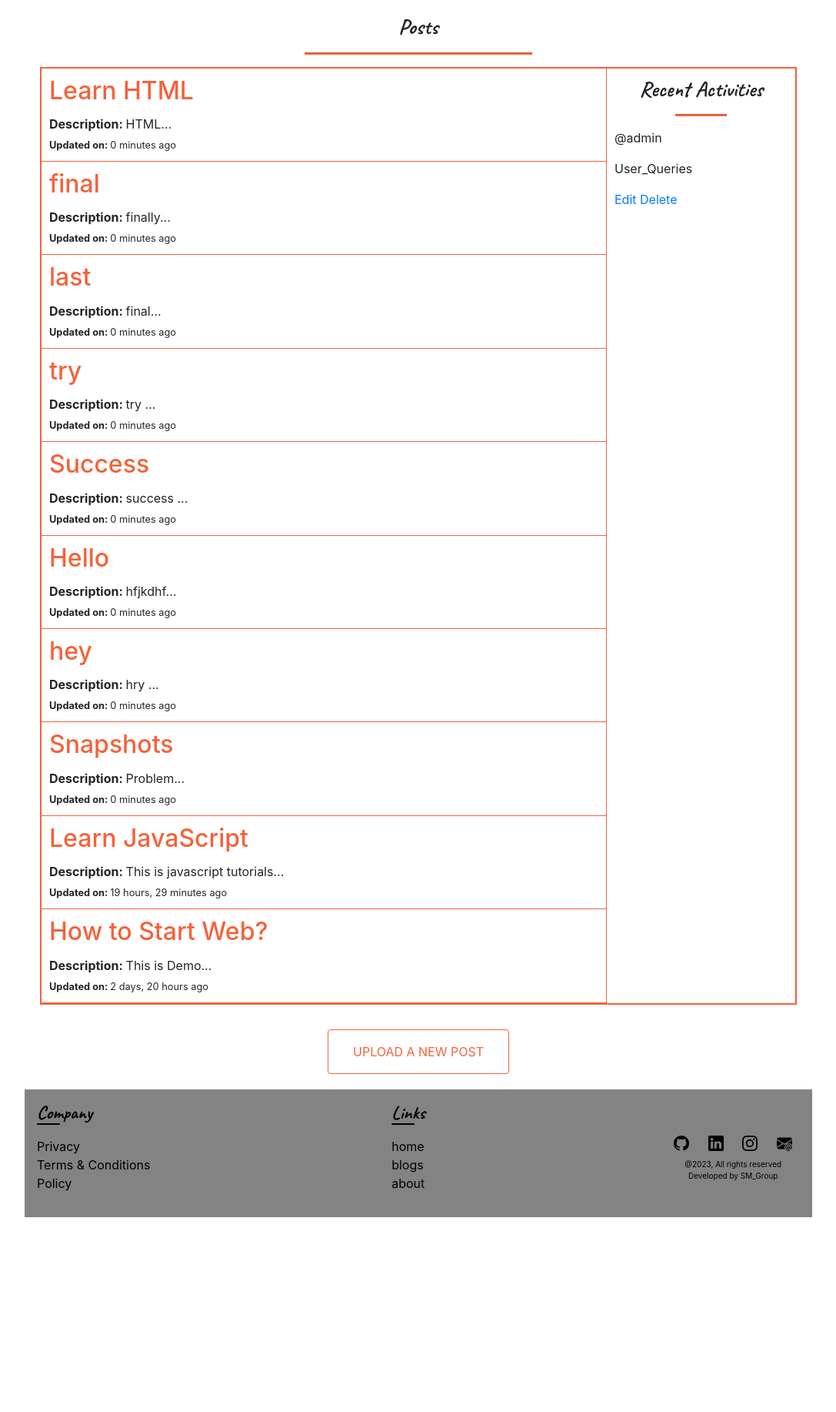
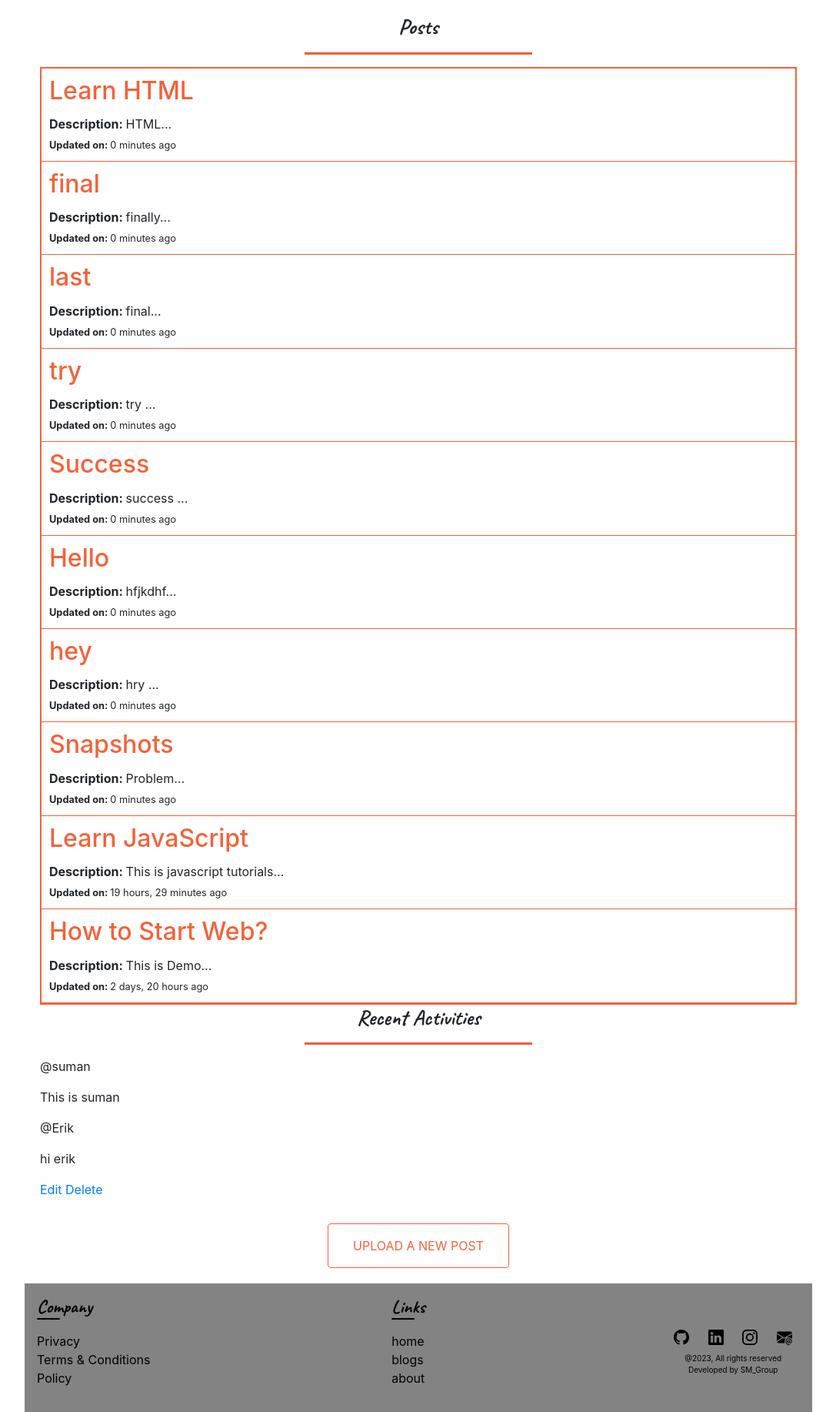
Before and after one commit to Sujeet2003/Blog, a Django app: page /all-posts/ in a window 1280 px wide. Shown: the part 82-1916 px from the top of the page at 77% size, without its empty margins (96-1183 px from the left). Before the commit the page ends 1663 px from the top, so only its background shows below. Run offline with Django 4.2, Linux system fonts and the light colour scheme; a user stored in the database is signed in; data comes from the database, SQL or seed files in the repository; both versions use the stored data as it was after the commit.

Commit message:
searching query done

```diff
--- a/base/admin.py
+++ b/base/admin.py
@@ -1,7 +1,7 @@
 from django.contrib import admin
-from .models import facts, posts
+from .models import facts, posts, logginedUser
 
 # Register your models here.
 admin.site.register(facts)
 admin.site.register(posts)
-# admin.site.register(loggedinUser)
+admin.site.register(logginedUser)
--- a/base/models.py
+++ b/base/models.py
@@ -22,3 +22,11 @@ class posts(models.Model):
 
     def __str__(self):
         return self.post_title
+
+class logginedUser(models.Model):
+    user = models.ForeignKey(User, on_delete=models.CASCADE)
+    user_query = models.TextField()
+    user_created = models.DateTimeField(auto_now_add=True)
+
+    def __str__(self):
+        return self.user_query
--- a/base/views.py
+++ b/base/views.py
@@ -1,17 +1,27 @@
-from django.shortcuts import render, redirect, get_object_or_404
+from django.shortcuts import render, redirect
 from django.http import HttpResponseRedirect, HttpResponseNotFound
-from .models import facts, posts
+from .models import facts, posts, logginedUser
 from django.contrib import messages
 from .forms import updateFact, updatePost
 from django.contrib.auth.models import User
 from django.contrib.auth import authenticate, login, logout
 from django.contrib.auth.decorators import login_required
+from django.db.models import Q
 
 # Create your views here.
 def home(request):
+    message = "Posts Is Not Available For This Query"
+    query = request.GET.get('q') if request.GET.get('q') != None else ''
+    if query:
+        Posts = posts.objects.filter(
+            Q(post_title__icontains=query)
+        )[0:3]
+    else:
+        Posts = posts.objects.all().order_by('-post_created').filter()[0:3]
+
     Facts = facts.objects.all().filter()[0:3]
-    Posts = posts.objects.all().order_by('-post_created').filter()[0:3]
     context = {
+        'message': message,
         'facts': Facts,
         'Posts': Posts,
     }
@@ -108,9 +118,21 @@ def userLogout(request):
     return redirect('home')
 
 def post(request):
-    total_post = posts.objects.all().order_by('-post_created')
+    message = "Posts Is Not Available For This Query"
+    users = logginedUser.objects.all().filter()[0:10]
+    query = request.GET.get('q') if request.GET.get('q') != None else ''
+    if query:
+        total_post = posts.objects.filter(
+            Q(post_title__icontains=query)
+        )
+    else:
+        message = ""
+        total_post = posts.objects.all().order_by('-post_created').filter()[0:30]
+
     context = {
-        'total_post': total_post
+        'total_post': total_post,
+        'users': users,
+        'message': message,
     }
     return render(request, 'post.html', context)
 
--- a/static/css/style.css
+++ b/static/css/style.css
@@ -398,18 +398,14 @@ textarea {
 }
 
 .post-container {
-    display: grid;
-    grid-template-columns: 3fr 1fr;
+    display: flex;
+    flex-direction: column;
     border: 2px solid var(--orange-color);
 }
 
 .post-container .main-post p,
 .display-post-container p {
     margin-bottom: 2px !important;
-}
-
-.post-container .main-post-container {
-    border-right: 1px solid var(--orange-color);
 }
 
 .post-container .main-post-container .main-post {
--- a/templates/base.html
+++ b/templates/base.html
@@ -45,8 +45,8 @@
                     <a class="nav-link" href="#">Contact</a>
                 </li>
             </ul>
-            <form class="form-inline my-2 my-lg-0">
-                <input class="form-control mr-sm-2" type="search" placeholder="Type here to search">
+            <form class="form-inline my-2 my-lg-0" method="get">
+                <input class="form-control mr-sm-2" type="search" name="q" placeholder="Type here to search">
             </form>
             {% if user.is_authenticated %}
             <a href="{% url 'logout' %}"><button
--- a/templates/home.html
+++ b/templates/home.html
@@ -26,6 +26,7 @@
           <hr>
         </div>
         <div class="home-card-facts">
+          {% if Posts %}
           {% for post in Posts %}
           <div class="card-deck post-card-deck">
             <div class="card">
@@ -37,6 +38,11 @@
             </div>
           </div>
           {% endfor %}
+          {% else %}
+          <div>
+            <p>{{message}}</p>
+          </div>
+          {% endif %}
         </div>
         <div class="main-btn">
           <a href="{% url 'post' %}"><button type="button" class="btn btn-outline search-btn-color large-main-btn">More Post</button></a>
--- a/templates/post.html
+++ b/templates/post.html
@@ -6,6 +6,7 @@
         <hr>
         <div class="post-container">
             <div class="main-post-container">
+                {% if total_post %}
                 {% for post in total_post %}
                 <div class="main-post">
                     <h2 class="card-title"><a href="{% url 'displayPost' post.id %}">{{post.post_title}}</a></h2>
@@ -13,14 +14,23 @@
                     <small><strong>Updated on: </strong> {{post.post_created | timesince}} ago</small>
                 </div>
                 {% endfor %}
+                {% else %}
+                <div>
+                    <p style="text-align: center;">{{message}}</p>
+                </div>
+                {% endif %}
             </div>
+        </div>
+        <div>
             <div class="activity-container">
                 <h3 class="main-heading">Recent Activities</h3>
                 <hr>
+                {% for user in users reversed %}
                 <div>
-                    <p>@{{user}}</p>
-                    <p>User_Queries</p>
+                    <p>@{{user.user}}</p>
+                    <p>{{user.user_query}}</p>
                 </div>
+                {% endfor %}
                 <div>
                     <a href="">Edit</a>
                     <a href="">Delete</a>
```
Also changed, not shown: base/migrations/0002_loggineduser.py (added), base/migrations/0003_loggineduser_user_created.py (added), db.sqlite3.
